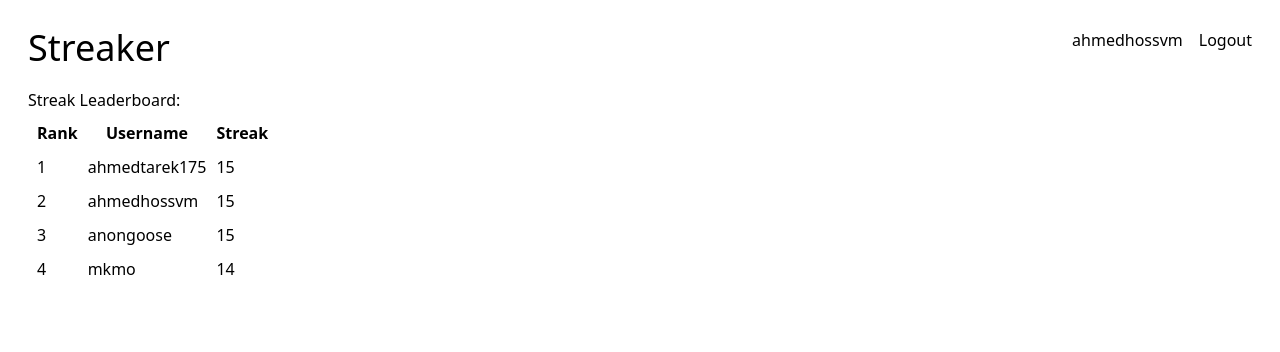
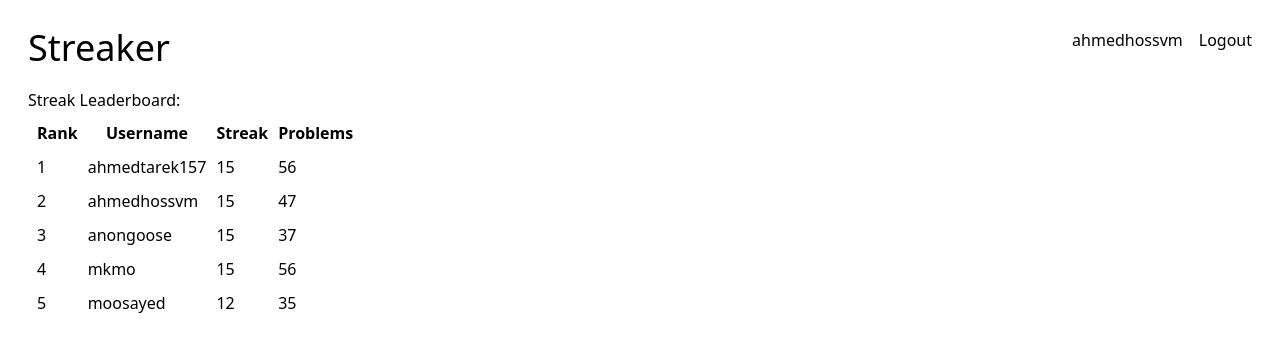
Before and after one commit to ahmedhosssam/streaker, a React (Vite) app: page / in a window 1280 px wide. Shown: the top 352 px of the page. Built offline with nearby package versions, Linux system fonts and the light colour scheme.

Commit message:
first try of typescript stuff

```diff
--- a/src/App.tsx
+++ b/src/App.tsx
@@ -1,7 +1,41 @@
 import { useState } from 'react'
 
+interface User {
+    username: string,
+    streak: number,
+    problems: number,
+}
+
 function App() {
-  return (
+    const users: [User] = [
+        {
+            username: "ahmedtarek157",
+            streak: 15,
+            problems: 56
+        },
+        {
+            username: "ahmedhossvm",
+            streak: 15,
+            problems: 47
+        },
+        {
+            username: "anongoose",
+            streak: 15,
+            problems: 37
+        },
+        {
+            username: "mkmo",
+            streak: 15,
+            problems: 56
+        },
+        {
+            username: "moosayed",
+            streak: 12,
+            problems: 35
+        },
+    ]
+
+    return (
       <div className="m-7 gap-5">
 
         <div className="flex flex-row justify-center justify-between">
@@ -22,33 +56,25 @@ function App() {
               <th>Rank</th>
               <th>Username</th>
               <th>Streak</th>
+              <th>Problems</th>
             </tr>
           </thead>
           <tbody>
-            <tr>
-              <td>1</td>
-              <td>ahmedtarek175</td>
-              <td>15</td>
-            </tr>
-            <tr>
-              <td>2</td>
-              <td>ahmedhossvm</td>
-              <td>15</td>
-            </tr>
-            <tr>
-              <td>3</td>
-              <td>anongoose</td>
-              <td>15</td>
-            </tr>
-            <tr>
-              <td>4</td>
-              <td>mkmo</td>
-              <td>14</td>
-            </tr>
+          {users.map((user, i) => {
+              return (
+                    <tr key={i}>
+                        <td>{i+1}</td>
+                        <td>{user.username}</td>
+                        <td>{user.streak}</td>
+                        <td>{user.problems}</td>
+                    </tr>
+              )
+            }
+            )}
           </tbody>
         </table>
       </div>
-  )
+    )
 }
 
 export default App
```
